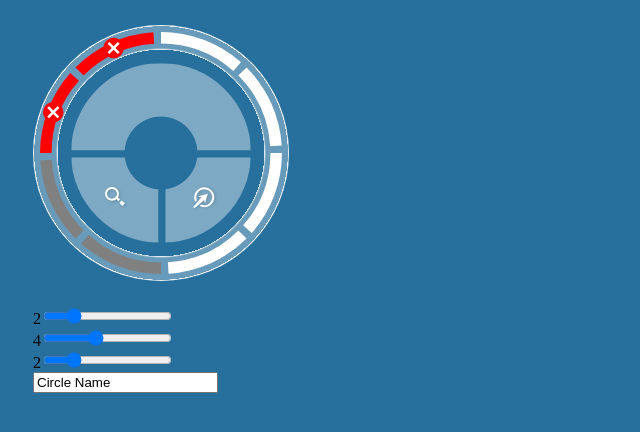
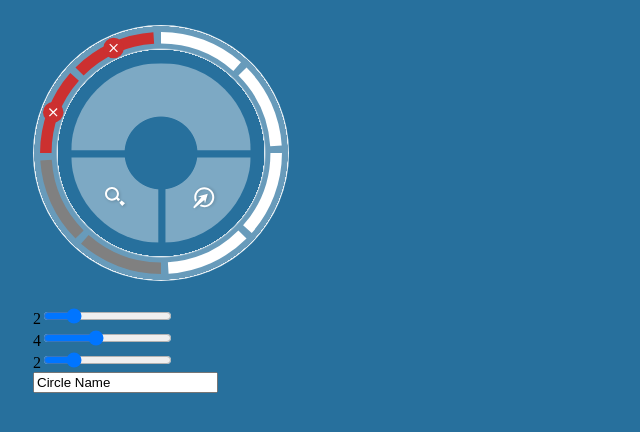
Before and after one commit to JustPyrrha/circles, a React (Create React App) app: page / in a window 1280 px wide. Shown: the top 432 px of the page, without its empty margins (0-640 px from the left). Built offline with nearby package versions, Linux system fonts and the light colour scheme.

Commit message:
style: tweak cross and broken colour

```diff
--- a/src/app/components/SegmentRing/SegmentRing.tsx
+++ b/src/app/components/SegmentRing/SegmentRing.tsx
@@ -11,7 +11,7 @@ const Arc = React.forwardRef<SVGGeometryElement, PropsWithChildren<any>>((props:
     <path
         d={props.data}
         fill={"none"}
-        stroke={`${props.type === "broken" ? "red" : props.type === "lit" ? "white" : "gray"}`}
+        stroke={`${props.type === "broken" ? "#CC3030" : props.type === "lit" ? "white" : "gray"}`}
         strokeWidth={0.09}
         strokeOpacity={`1`}
         key={props.data}
@@ -93,12 +93,12 @@ const SegmentRing = (props: SegmentRingProps) => {
                 {slices}
                 {
                     props.broken > 0 && points.map((it, i) => {
-                        const dist = 0.04
+                        const dist = 0.03
                         return (
                             <g>
-                                <circle cx={it.x} cy={it.y} r={0.08} fill={"red"} key={`circle-${i}`} />
-                                <path d={`M ${it.x + dist} ${it.y + dist} L ${it.x - dist} ${it.y - dist}`} fill={"none"} stroke={"white"} strokeWidth={0.02}/>
-                                <path d={`M ${it.x + dist} ${it.y - dist} L ${it.x - dist} ${it.y + dist}`} fill={"none"} stroke={"white"} strokeWidth={0.02}/>
+                                <circle cx={it.x} cy={it.y} r={0.08} fill={"#CC3030"} key={`circle-${i}`} />
+                                <path d={`M ${it.x + dist} ${it.y + dist} L ${it.x - dist} ${it.y - dist}`} fill={"none"} stroke={"white"} strokeWidth={0.01}/>
+                                <path d={`M ${it.x + dist} ${it.y - dist} L ${it.x - dist} ${it.y + dist}`} fill={"none"} stroke={"white"} strokeWidth={0.01}/>
                             </g>
                         )
                     })
```
